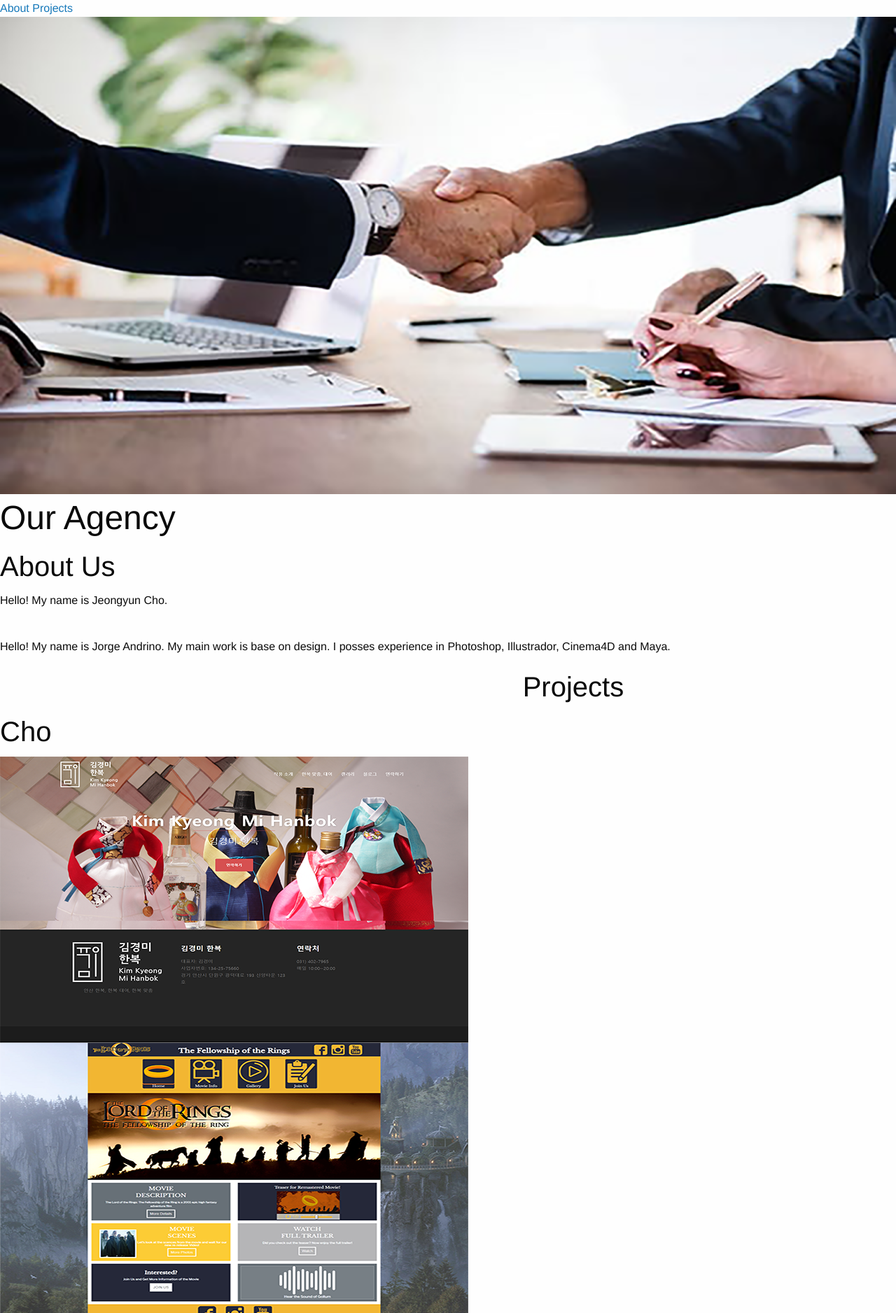
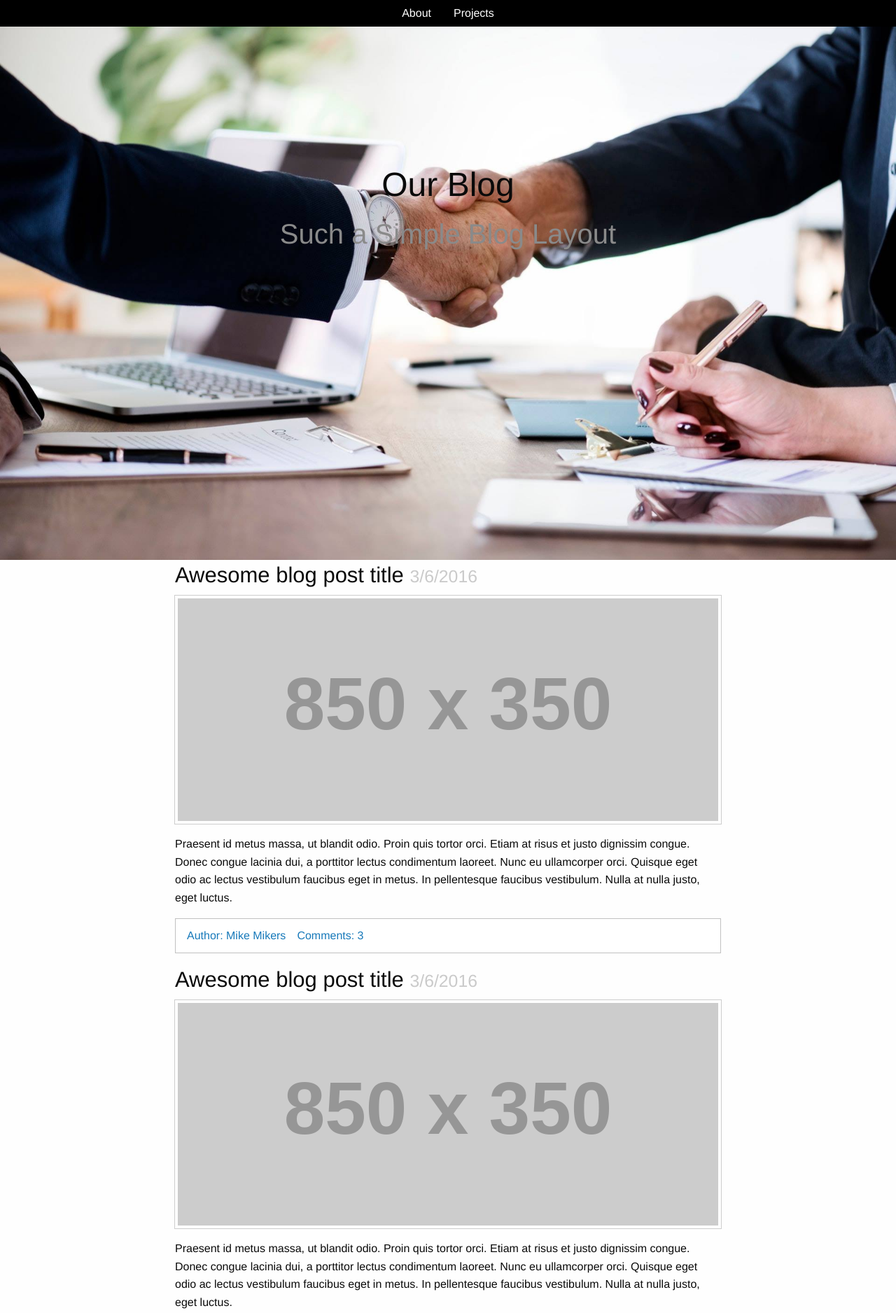
Before and after one commit to JeongyunCho/Agency-X, a website: page index.html in a window 1280 px wide. Shown: the top 1876 px of the page at 70% size. Drawn offline with Linux system fonts and the light colour scheme; placeholder pictures from the web are drawn by us.

Commit message:
landing page built, html rewrited in foundation format

```diff
--- a/index.html
+++ b/index.html
@@ -9,45 +9,87 @@
     <link rel="stylesheet" href="css/main.css">
   </head>
   <body>
-   	<nav class="small-12 large-12 columns">
-		<a>About</a>
-		<a>Projects</a>
+  <h1 class="hide">Agency X</h1>
+  <header id="mainHeader">
+		<div data-sticky-container id="mainNav">
+			<nav data-sticky data-options="marginTop:0;" style="width:100%">
+				<ul class="menu align-center" data-magellan>
+					<li><a href="#first">About</a></li>
+					<li><a href="#second">Projects</a></li>
+				</ul>
 			</nav>
-	<div class="small-12 large-12 columns">
-	  	<img src="images/GraphicArt_background.png" alt="Header">
 		</div>
-	<div class="small-8-centered large-6-centered columns">
-		<h1>Our Agency</h1>
+
+			<div id="agencyDes" class="text-center">
+			<h1>Our Blog</h1>
+			<h2 class="subheader">Such a Simple Blog Layout</h2>
 			</div>
-	<div class="small-6 large-5 columns">
-		<h2>About Us</h2>
+	</header>
+
+
+
+		<article class="grid-container">
+			<div class="grid-x align-center">
+			<div class="cell medium-8 sections">
+			<div class="blog-post" id="first" data-magellan-target="first">
+			<h3>Awesome blog post title <small>3/6/2016</small></h3>
+			<img class="thumbnail" src="https://placehold.it/850x350">
+			<p>Praesent id metus massa, ut blandit odio. Proin quis tortor orci. Etiam at risus et justo dignissim congue. Donec congue lacinia dui, a porttitor lectus condimentum laoreet. Nunc eu ullamcorper orci. Quisque eget odio ac lectus vestibulum faucibus eget in metus. In pellentesque faucibus vestibulum. Nulla at nulla justo, eget luctus.</p>
+			<div class="callout">
+			<ul class="menu simple">
+			<li><a href="#">Author: Mike Mikers</a></li>
+			<li><a href="#">Comments: 3</a></li>
+			</ul>
 			</div>
-	<div class="small-10 small-centered large-10 large-centered columns">
-		<p>Hello! My name is Jeongyun Cho.</p>
 			</div>
-	<br>
-	<div class="small-10 small-centered large-10 large-centered columns">
-		<p>Hello! My name is Jorge Andrino. My main work is base on design. I posses experience in Photoshop, Illustrador, Cinema4D and Maya.</p>
 			</div>
-	<div class="small-6 small-offset-6 large-5 large-offset-7 columns">
-	  	<h2>Projects</h2>
+			<div class="grid-x align-center">
+			<div class="cell medium-8">
+			<div class="blog-post">
+			<h3>Awesome blog post title <small>3/6/2016</small></h3>
+			<img class="thumbnail" src="https://placehold.it/850x350">
+			<p>Praesent id metus massa, ut blandit odio. Proin quis tortor orci. Etiam at risus et justo dignissim congue. Donec congue lacinia dui, a porttitor lectus condimentum laoreet. Nunc eu ullamcorper orci. Quisque eget odio ac lectus vestibulum faucibus eget in metus. In pellentesque faucibus vestibulum. Nulla at nulla justo, eget luctus.</p>
+			<div class="callout">
+			<ul class="menu simple">
+			<li><a href="#">Author: Mike Mikers</a></li>
+			<li><a href="#">Comments: 3</a></li>
+			</ul>
 			</div>
-	<div class="small-6 small-centered large-2 large-centered columns">
-	  	<h2>Cho</h2>
 			</div>
-	<div class="small-10 small-centered large-10 large-centered columns">
-	  	<img src="images/Image1.png" alt="Image1">
-		<img src="images/Image2.png" alt="Image2">
-		<img src="images/Image3.png" alt="Image3">
 			</div>
-	<div class="small-6 small-centered large-2 large-centered columns">
-	  	<h2>Andrino</h2>
 			</div>
-	<div class="small-10 small-centered large-10 large-centered columns">
-	  	<img src="images/Image4.png" alt="Image4">
-		<img src="images/Image5.png" alt="Image5">
-		<img src="images/Image6.png" alt="Image6">
+			<div class="grid-x align-center">
+			<div class="cell medium-8">
+			<div class="blog-post">
+			<h3>Awesome blog post title <small>3/6/2016</small></h3>
+			<img class="thumbnail" src="https://placehold.it/850x350">
+			<p>Praesent id metus massa, ut blandit odio. Proin quis tortor orci. Etiam at risus et justo dignissim congue. Donec congue lacinia dui, a porttitor lectus condimentum laoreet. Nunc eu ullamcorper orci. Quisque eget odio ac lectus vestibulum faucibus eget in metus. In pellentesque faucibus vestibulum. Nulla at nulla justo, eget luctus.</p>
+			<div class="callout">
+			<ul class="menu simple">
+			<li><a href="#">Author: Mike Mikers</a></li>
+			<li><a href="#">Comments: 3</a></li>
+			</ul>
 			</div>
+			</div>
+			</div>
+			</div>
+			<div class="grid-x align-center">
+			<div class="cell medium-8">
+			<div class="blog-post">
+			<h3>Awesome blog post title <small>3/6/2016</small></h3>
+			<img class="thumbnail" src="https://placehold.it/850x350">
+			<p>Praesent id metus massa, ut blandit odio. Proin quis tortor orci. Etiam at risus et justo dignissim congue. Donec congue lacinia dui, a porttitor lectus condimentum laoreet. Nunc eu ullamcorper orci. Quisque eget odio ac lectus vestibulum faucibus eget in metus. In pellentesque faucibus vestibulum. Nulla at nulla justo, eget luctus.</p>
+			<div class="callout">
+			<ul class="menu simple">
+			<li><a href="#">Author: Mike Mikers</a></li>
+			<li><a href="#">Comments: 3</a></li>
+			</ul>
+			</div>
+			</div>
+			</div>
+			</div>
+		</article>
+
 
 	<script src="js/vendor/jquery.js"></script>
 	<script src="js/vendor/what-input.js"></script>
--- a/sass/main.scss
+++ b/sass/main.scss
@@ -1,3 +1,20 @@
 @import '_vars';
 
-//body { background-color: $background-color;}
+header{
+    min-height:100vh;
+    background: url(../images/GraphicArt_background.jpg) no-repeat center center fixed;
+    background-size: cover;
+    #agencyDes{
+       margin-top: 15%;
+    }
+    #mainNav{
+
+        font-family: $nav-font;
+        a{
+            color: $nav-font-color;
+        }
+        ul{
+            background-color: $nav-bgcolor;
+        }
+    }
+}
```
Also changed, not shown: css/main.css, images/GraphicArt_background.jpg (added), images/GraphicArt_background.png (deleted), sass/_vars.scss (line endings or trailing spaces), 1 other file. Lines whose indentation alone changed are shown as unchanged.
